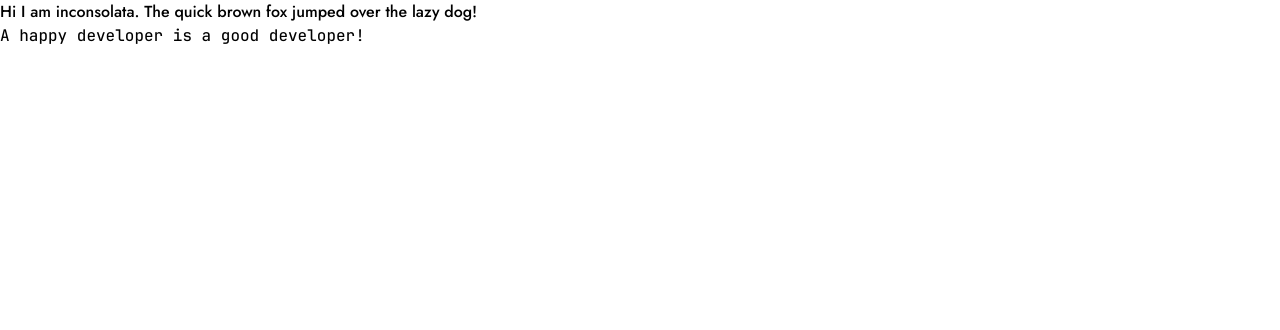
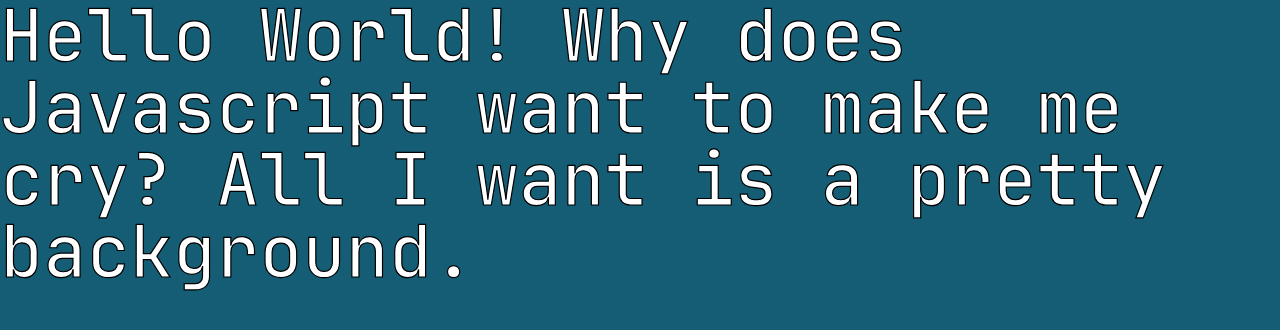
Before and after one commit to bonzojo/webfolio, a Next.js app: page / in a window 1280 px wide. Shown: the top 330 px of the page. Built offline with nearby package versions, Linux system fonts and the light colour scheme.

Commit message:
background smoothie

```diff
--- a/package.json
+++ b/package.json
@@ -9,6 +9,7 @@
     "lint": "next lint"
   },
   "dependencies": {
+    "framer-motion": "^11.3.8",
     "next": "14.2.5",
     "react": "^18",
     "react-dom": "^18",
--- a/pages/index.js
+++ b/pages/index.js
@@ -10,13 +10,16 @@
       </Head>
 
       <main>
-        <h1 className="font-jost">
-          Hi I am inconsolata. The quick brown fox jumped over the lazy dog!
-        </h1>
-        <h2 className="font-jetbrains">
-          A happy developer is a good developer!
-        </h2>
+
+        <section className='h-screen overflow-hidden w-screen animated-background bg-gradient-to-r from-slate-800 via-sky-900 to-cyan-800'>
+
+            <p className='font-jetbrains text-7xl text-white font-outline-4'>
+            Hello World! Why does Javascript want to make me cry? All I want is a pretty background.
+            </p>
+
+        </section>
       </main>
     </div>
+
   );
 }
--- a/styles/globals.css
+++ b/styles/globals.css
@@ -6,6 +6,16 @@
   --foreground-rgb: 0, 0, 0;
   --background-start-rgb: 214, 219, 220;
   --background-end-rgb: 255, 255, 255;
+}
+
+@layer base {
+  .font-outline-2 {
+    -webkit-text-stroke: 0.2px black;
+  }
+  .font-outline-4 {
+    -webkit-text-stroke: 1.2px black;
+  }
+
 }
 
 html,
@@ -43,3 +53,24 @@
     text-wrap: balance;
   }
 }
+
+.animated-background {
+    background-size: 20000%;
+    transform: translateZ(0);
+    -webkit-animation: animation 12s ease-in-out infinite;
+    -moz-animation: animation 12s ease-in-out infinite;
+    animation: animation 12s ease-in-out infinite;
+    background-attachment: fixed;
+}
+
+@keyframes animation {
+  0% {
+    background-position: 0% 0%;
+}
+50% {
+    background-position: 100% 100%;
+}
+100% {
+    background-position: 0% 0%;
+}
+}
--- a/tailwind.config.js
+++ b/tailwind.config.js
@@ -5,6 +5,7 @@
     "./components/**/*.{js,ts,jsx,tsx,mdx}",
     "./app/**/*.{js,ts,jsx,tsx,mdx}",
   ],
+  darkMode: 'class',
   theme: {
     extend: {
       fontFamily: {
```
Also changed, not shown: 1 other file (tests, documents, lock files or other folders).
